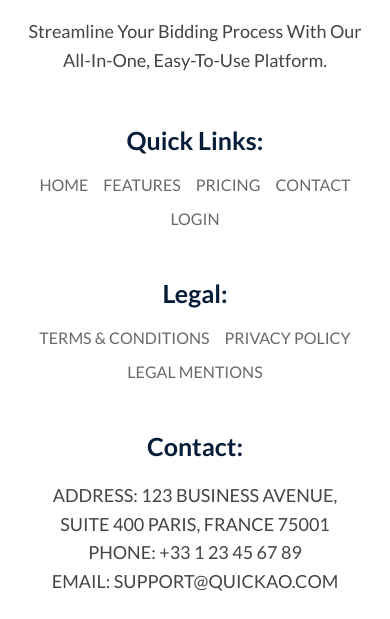
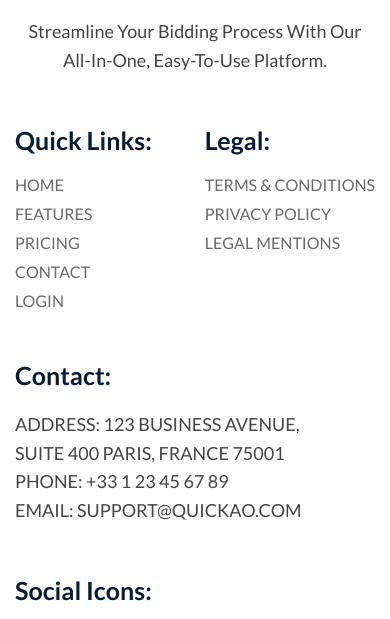
Before and after one commit to Muhammadamir002/edu-track, a plain HTML site: page index.html in a window 390 px wide. Shown: the part 5196-5815 px from the top of the page. Drawn offline with Linux system fonts and the light colour scheme; a web font is replaced by a local one.

Commit message:
Mobile screen footer working

```diff
--- a/style.css
+++ b/style.css
@@ -1116,8 +1116,8 @@ h1 span img {
     height: auto;
   }
   .footer-col {
-    min-width: unset; /* Remove min-width */
-    width: 100%; /* Take full width */
+    /* min-width: unset; Remove min-width */
+    /* width: 100%; Take full width */
     margin-bottom: 30px;
   }
 
@@ -1425,8 +1425,24 @@ h1 span img {
 
   .footer-container {
     gap: 20px;
+    flex-direction: row;
+    align-items: unset;
+    text-align: left;
   }
 
+  .footer-col.brand {
+    text-align: center;
+  }
+
+  .footer-third-col {
+    width: 100%;
+  }
+
+  .footer-col ul {
+    display: flex;
+    flex-direction: column;
+    gap: 10px;
+  }
 
 }
 
```
